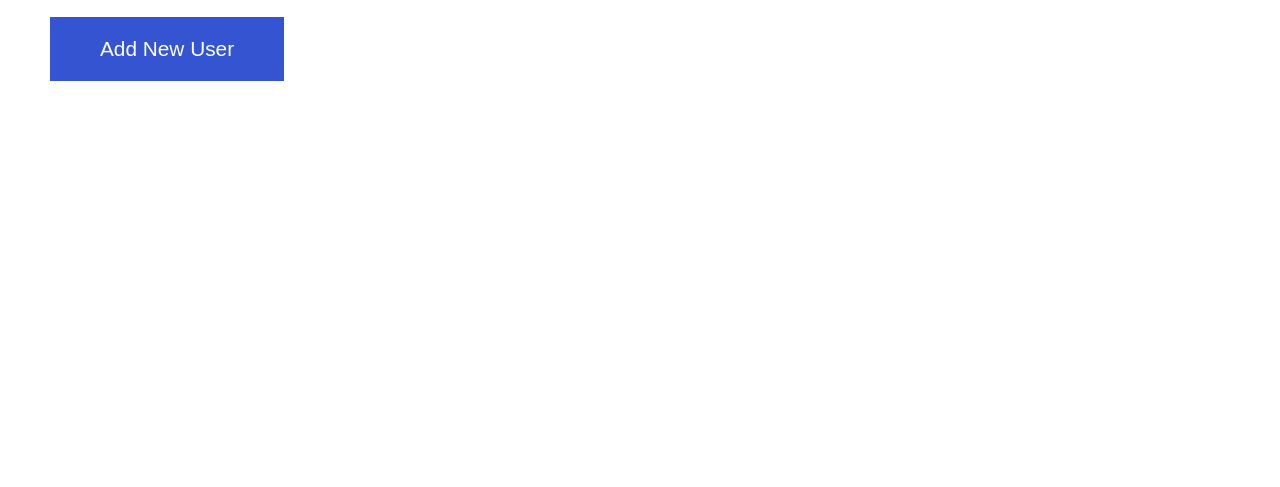
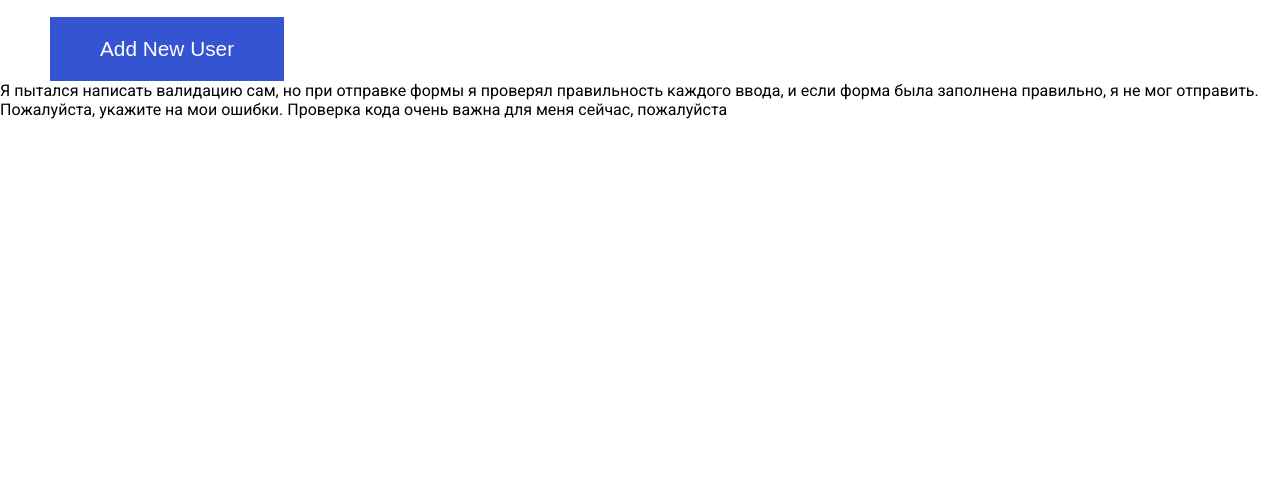
Before and after one commit to shohqadamm/alar-task, a plain HTML site: page javascript-crud/index.html in a window 1280 px wide. Shown: the part 313-800 px from the top of the page. Drawn offline with nearby package versions, Linux system fonts and the light colour scheme.

Commit message:
first commit

```diff
--- a/javascript-crud/index.html
+++ b/javascript-crud/index.html
@@ -51,7 +51,7 @@
             <button type="submit" id="btn">Add User</button>
         </div>
     </form>
-
+    <p>Я пытался написать валидацию сам, но при отправке формы я проверял правильность каждого ввода, и если форма была заполнена правильно, я не мог отправить. Пожалуйста, укажите на мои ошибки. Проверка кода очень важна для меня сейчас, пожалуйста    </p>
     <script src="scripts.js"></script>
 </body>
 </html>
```
